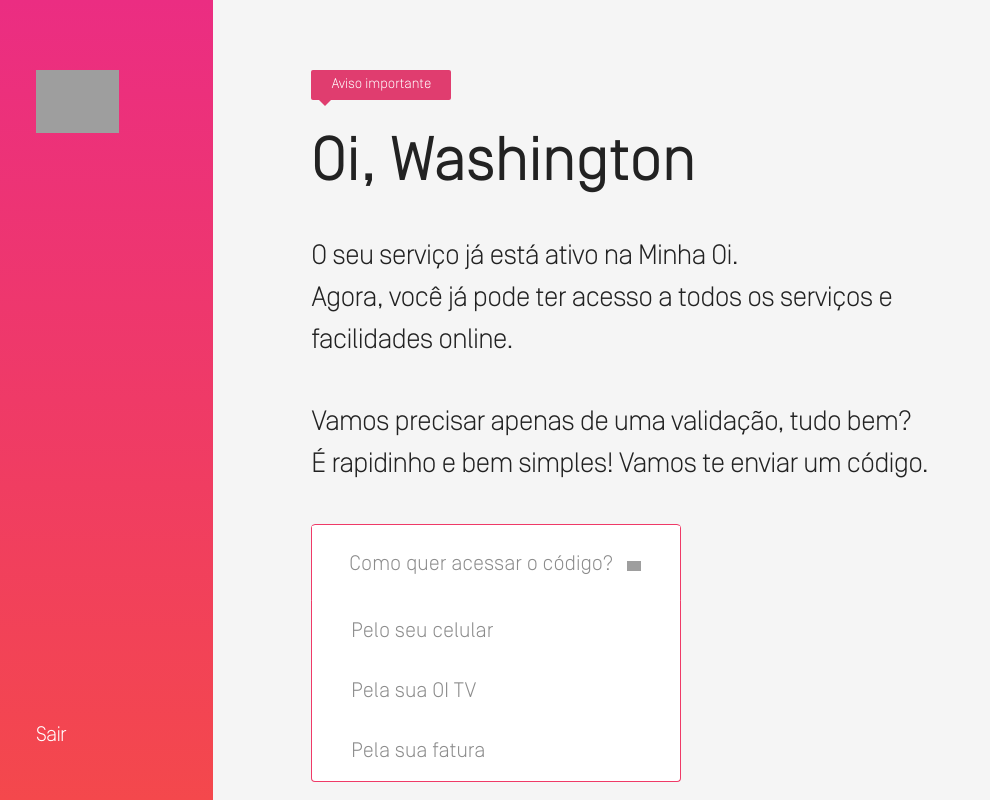
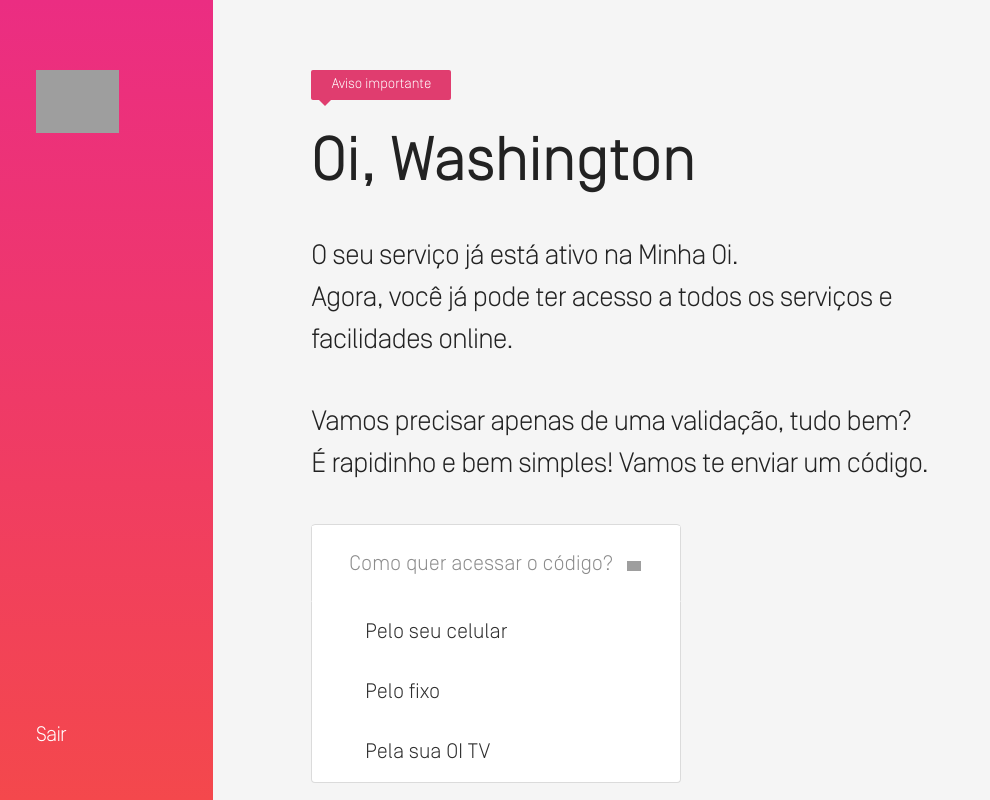
Before and after one commit to paulo101977/NewProjectOi2.0, a PHP site: page /positivacao.html in a window 1280 px wide, after a click on "Como quer acessar o código?". Shown: the whole page, without its empty margins (0-990 px from the left). Run offline with PHP 8.4, Linux system fonts and the light colour scheme; some libraries are stand-ins or nearby versions; grey boxes are pictures that could not be loaded.

Commit message:
Update project

```diff
--- a/app/positivacao.html
+++ b/app/positivacao.html
@@ -15,10 +15,12 @@
   <!-- link rel="stylesheet" href="styles/css/positivacao.css" -->
   <link rel="stylesheet" href="bootstrap/css/bootstrap-theme.min.css">
   <link rel="stylesheet" href="bootstrap/css/bootstrap.min.css">
+  <link rel="stylesheet" href="scrollbar/malihu-custom-scrollbar-plugin/jquery.mCustomScrollbar.min.css">
 
 
   <script src="js/jquery-3.1.1.min.js"></script>
   <script src="bootstrap/js/bootstrap.min.js"></script>
+  <script src="scrollbar/malihu-custom-scrollbar-plugin/js/minified/jquery.mCustomScrollbar.min.js"></script>
   <!-- endbuild -->
 </head>
 <body>
@@ -84,9 +86,12 @@
                                 </button>
                                 <div class="collapse-container">
                                     <div class="collapse" id="collapseOptions">
-                                        <button  class="button-inside mobile">Pelo seu celular</button>
-                                        <button  class="button-inside tv">Pela sua OI TV</button>
-                                        <button  class="button-inside invoice">Pela sua fatura</button>
+                                        <div class="internal-content">
+                                            <button  class="button-inside mobile">Pelo seu celular</button>
+                                            <button  class="button-inside telephone">Pelo fixo</button>
+                                            <button  class="button-inside tv">Pela sua OI TV</button>
+                                            <button  class="button-inside invoice">Pela sua fatura</button>
+                                        </div>
                                     </div>
                                 </div>
                             </div>
@@ -112,6 +117,8 @@
                 <div class="modal-content-button">
                     <button  class="button-inside button-modal mobile">Pelo seu celular</button>
                     <div class="line"></div>
+                    <button  class="button-inside button-modal telephone">Pelo fixo</button>
+                    <div class="line"></div>
                     <button  class="button-inside button-modal tv">Pela sua OI TV</button>
                     <div class="line"></div>
                     <button  class="button-inside button-modal invoice">Pela sua fatura</button>
@@ -134,6 +141,12 @@
 <script src="scripts/controllers/about.js"></script -->
 <script>
 $(document).ready(function(){
+
+   //test scrollbar custom css plugin
+   $(".internal-content").mCustomScrollbar({
+       setTop:0,
+       setHeight: 180
+   });
 
     var id = 0;
 
@@ -185,8 +198,10 @@ $(document).ready(function(){
                 .addClass("arrow_up");
 
             parent.find('.collapse-option').css('border-color' , '#ef3a67');
-            parent.find('.collapse-container .collapse.in').css('border-color' , '#ef3a67');
-            parent.find('.collapse-container .collapsing').css('border-color' , '#dbdbdb');
+            //parent.find('.collapse-container .collapse.in').css('border-color' , '#ef3a67');
+            //parent.find('.collapse-container .collapsing').css('border-color' , '#dbdbdb');
+            parent.find('.collapse-container').css('border-color' , '#ef3a67');
+            //parent.find('.collapse-container').css('border-color' , '#dbdbdb');
 
         }
     )
@@ -201,9 +216,11 @@ $(document).ready(function(){
                 .addClass("arrow_down");
 
             parent.find('.collapse-option').css('border-color' , '#dbdbdb');
-            parent.find('.collapse-container .collapse.in,' +
-                        '.collapse-container .collapse').css('border-color' , '#dbdbdb');
-            parent.find('.collapse-container .collapsing').css('border-color' , '#dbdbdb');
+            //parent.find('.collapse-container .collapse.in,' +
+                       // '.collapse-container .collapse').css('border-color' , '#dbdbdb');
+            //parent.find('.collapse-container .collapsing').css('border-color' , '#dbdbdb');
+            //parent.find('.collapse-container').css('border-color' , '#dbdbdb');
+            parent.find('.collapse-container').css('border-color' , '#dbdbdb');
         }
     );
 
@@ -212,6 +229,11 @@ $(document).ready(function(){
             console.log("mobile");
 
             window.location.replace("positivacao1.html#mobile")
+        }
+        else if($(this).hasClass( "telephone" )){
+            console.log("telephone");
+
+            window.location.replace("positivacao1.html#telephone")
         }
         else if($(this).hasClass( "tv" )){
             console.log("tv");
--- a/app/styles/main.css
+++ b/app/styles/main.css
@@ -684,7 +698,7 @@ input[type="checkbox"].eye_style:hover {
     width: 300px;
     height: 60px;
     border-radius: 3px;
-    background-color: white;
+    background-color: transparent;
     text-align: left;
     margin-left: 16px;
     padding-left: 23px;
@@ -709,15 +723,34 @@ input[type="checkbox"].eye_style:hover {
     background-image: url(../svg/arrow_down.svg); }
   .positivacao .arrow_up {
     background-image: url(../svg/arrow_up.svg); }
-  .positivacao .collapse-container .collapse,
-  .positivacao .collapse-container .collapsing,
-  .positivacao .collapse-container .collapse.in {
+  .positivacao .collapsing,
+  .positivacao .collapse.in {
+    /* height: 180px;
+    max-height: 180px;
+    overflow-y: scroll; */ }
+  .positivacao .mCSB_dragger_bar {
+    background-color: #2d2d2d !important;
+    width: 5px !important;
+    height: 50px !important; }
+  .positivacao .mCSB_dragger {
+    height: 50px !important; }
+  .positivacao .mCSB_draggerRail {
+    background-color: transparent !important; }
+  .positivacao .internal-content {
+    /* width: 325px;*/
+    width: 330px;
+    height: 180px;
+    max-height: 180px;
+    overflow-y: auto;
+    overflow-x: hidden;
+    color: #2d2d2d; }
+  .positivacao .collapse-container {
     padding-left: 0px !important;
     background-color: white;
     z-index: 4000;
     position: relative;
+    top: -1px;
     left: -1px;
-    top: -2px;
     width: calc(100% + 2px);
     border-bottom-left-radius: 4px;
     border-bottom-right-radius: 4px;
@@ -727,13 +760,31 @@ input[type="checkbox"].eye_style:hover {
     border-top-width: 0px;
     border-style: solid;
     border-color: #dbdbdb; }
+  .positivacao .collapse-container .collapse,
+  .positivacao .collapse-container .collapsing,
+  .positivacao .collapse-container .collapse.in {
+    /*padding-left: 0px !important;
+    background-color: white;
+    z-index: 4000;
+    position: relative;
+    top: -3px;
+    left: -2px;
+    width: calc(100% + 4px);
+    border-bottom-left-radius: 4px;
+    border-bottom-right-radius: 4px;
+    border-bottom-width: 1px;
+    border-left-width: 1px;
+    border-right-width: 1px;
+    border-top-width: 0px;
+    border-style: solid;
+    border-color: #dbdbdb;*/ }
   .positivacao button:focus {
     outline: 0; }
   .positivacao .separator {
     font-size: 14px; }
   .positivacao .content-home {
     /* left: 16.666vw; */ }
-  .positivacao footer {
+  .positivacao .section footer {
     margin-top: 2vh; }
   .positivacao .row-custom {
     display: block !important; }
--- a/app/styles/positivacao.scss
+++ b/app/styles/positivacao.scss
@@ -36,7 +36,7 @@
   width: 300px;
   height: 60px;
   border-radius: 3px;
-  background-color: white;
+  background-color: transparent;
   text-align: left;
   margin-left: 16px;
   padding-left: 23px;
@@ -71,15 +71,59 @@
     background-image: url(../svg/arrow_up.svg);
 }
 
-.collapse-container .collapse,
-.collapse-container .collapsing,
-.collapse-container .collapse.in {
-   padding-left: 0px !important;
+.collapsing,
+.collapse.in{
+    /* height: 180px;
+    max-height: 180px;
+    overflow-y: scroll; */
+}
+
+/*::-webkit-scrollbar
+{
+    display: block !important;
+    height: 100px;
+    width: 5px;
+    background-color: white;
+}
+
+::-webkit-scrollbar-thumb {
+    background: #2d2d2d;
+    background-image: url(../svg/scroll-img.svg);
+    background-repeat: no-repeat;
+}*/
+
+/* custom scrollbar plugin */
+.mCSB_dragger_bar{
+    background-color: #2d2d2d !important;
+    width: 5px !important;
+    height: 50px !important;
+}
+
+.mCSB_dragger{
+    height: 50px !important;
+}
+
+.mCSB_draggerRail {
+    background-color: transparent !important;
+}
+
+.internal-content{
+    /* width: 325px;*/
+    width: 330px;
+    height: 180px;
+    max-height: 180px;
+    overflow-y: auto;
+    overflow-x: hidden;
+    color: #2d2d2d;
+}
+
+.collapse-container{
+    padding-left: 0px !important;
     background-color: white;
     z-index: 4000;
     position: relative;
+    top: -1px;
     left: -1px;
-    top: -2px;
     width: calc(100% + 2px);
     border-bottom-left-radius: 4px;
     border-bottom-right-radius: 4px;
@@ -89,6 +133,27 @@
     border-top-width: 0px;
     border-style: solid;
     border-color: #dbdbdb;
+}
+
+
+.collapse-container .collapse,
+.collapse-container .collapsing,
+.collapse-container .collapse.in {
+    /*padding-left: 0px !important;
+    background-color: white;
+    z-index: 4000;
+    position: relative;
+    top: -3px;
+    left: -2px;
+    width: calc(100% + 4px);
+    border-bottom-left-radius: 4px;
+    border-bottom-right-radius: 4px;
+    border-bottom-width: 1px;
+    border-left-width: 1px;
+    border-right-width: 1px;
+    border-top-width: 0px;
+    border-style: solid;
+    border-color: #dbdbdb;*/
 }
 
 /* remove blue border */
```
Also changed, not shown: other parts of app/styles/main.css (+54 -8 lines), other parts of app/styles/positivacao.scss (+62 -12 lines), app/positivacao1.html (+73 -5 lines), app/positivacao2.html (+41 -0 lines), app/svg/scroll-img.svg (added). Lines whose indentation alone changed are shown as unchanged.
